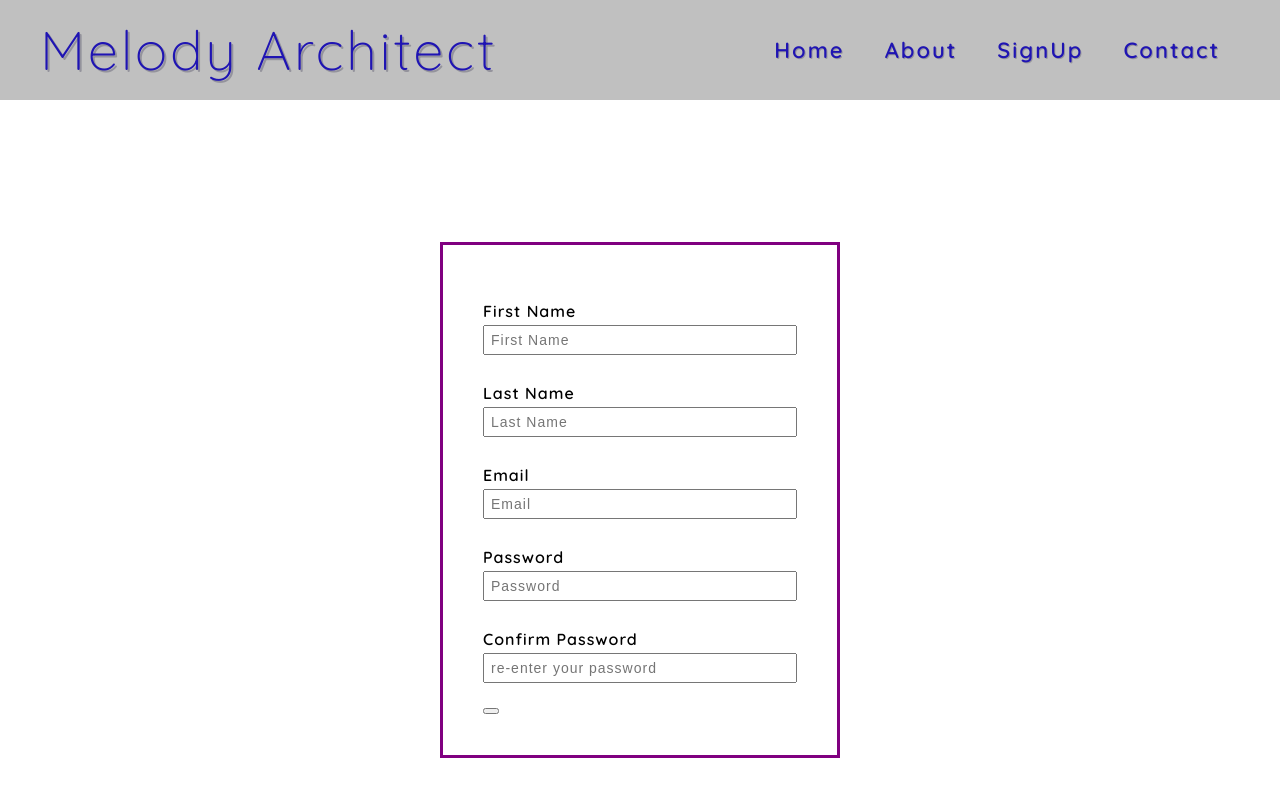
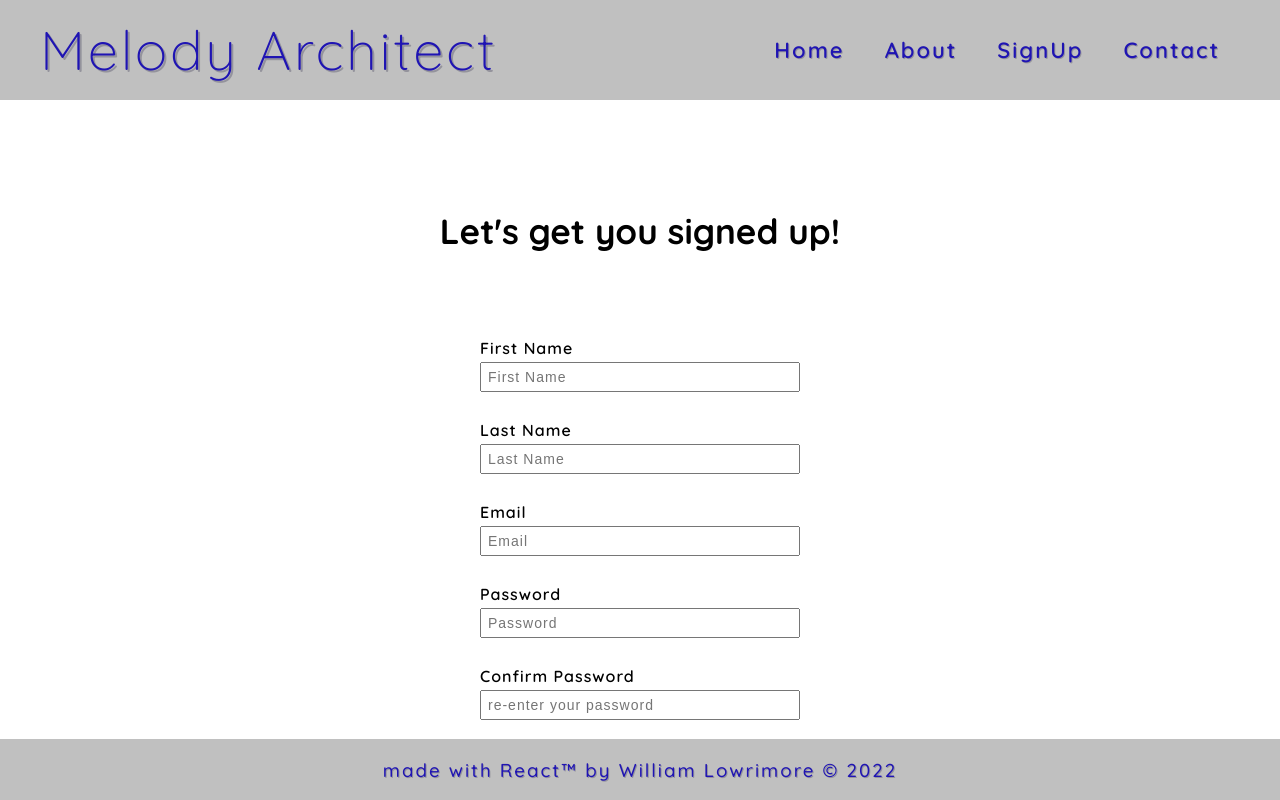
Before and after one commit to wlowrimore/smart-ma-0622-pro, a React (Create React App) app: page / in a window 1280 px wide. Both pictures are taken after a click on the element "SignUp". Shown: the top 800 px of the page. Built offline with nearby package versions, Linux system fonts and the light colour scheme.

Commit message:
adds adjustments to signup page and sticks footer

```diff
--- a/src/components/SignUpPage.js
+++ b/src/components/SignUpPage.js
@@ -1,8 +1,10 @@
 import React from "react";
+import { FaTelegramPlane } from "react-icons/fa";
 
 export default function SignUpPage() {
   return (
     <section className="signup-form-container" id="signup">
+      <h1 className="signup-title">Let's get you signed up!</h1>
       <form className="signup-form">
         <p className="first">First Name</p>
         <input
@@ -34,7 +36,9 @@ export default function SignUpPage() {
           id="confirm-pw"
           placeholder="re-enter your password"
         ></input>
-        <button className="sub-btn" id="sub-btn" type="submit"></button>
+        <button className="sub-btn" id="sub-btn" type="submit">
+          <FaTelegramPlane className="icon" />
+        </button>
       </form>
     </section>
   );
--- a/src/index.css
+++ b/src/index.css
@@ -160,13 +160,25 @@ body {
   height: 100vh;
   justify-content: center;
   align-items: center;
+  -ms-overflow-style: none;
+  scrollbar-width: none;
+  overflow-y: scroll;
+}
+
+.signup-form-container::-webkit-scrollbar {
+  display: none;
+}
+
+.signup-title {
+  font-size: 35px;
+  /* margin-top: 5em; */
 }
 
 .signup-form {
   text-align: start;
   width: 25em;
   padding: 40px;
-  border: 3px solid purple;
+  /* border: 3px solid purple; */
 }
 
 .first, .last, .email, .password, .confirm {
@@ -201,7 +213,25 @@ input {
 } */
 
 .sub-btn {
+  width: 100%;
+  margin-top: 12px;
+  background: var(--btn-blue);
+  border: 1px solid gray;
+  border-radius: 5px;
+  cursor: pointer;
+}
 
+.sub-btn:hover {
+  background: silver;
+}
+
+.icon {
+  font-size: 30px;
+  color: #000;
+}
+
+.icon:hover {
+  color: var(--primary-blue);
 }
 
 /* ____________________________FOOTER____________________________ */
@@ -211,6 +241,7 @@ footer {
   justify-content: center;
   margin-top: 0;
   width: 100%;
+  position: sticky; bottom: 0;
   background: silver;
 }
 
```
Also changed, not shown: package.json (line endings or trailing spaces).
